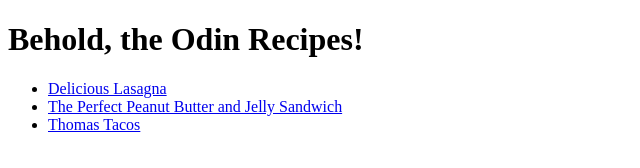
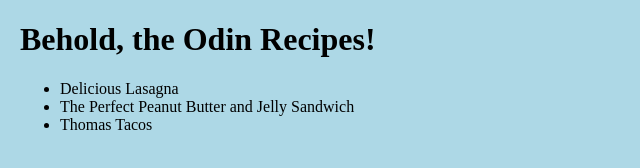
Before and after one commit to ThomasNathan/odin-recipes, a plain HTML site: page index.html in a window 1280 px wide. Shown: the whole page, without its empty margins (0-640 px from the left). Drawn offline with Linux system fonts and the light colour scheme.

Commit message:
Add css to index

```diff
--- a/index.html
+++ b/index.html
@@ -4,6 +4,7 @@
   <meta charset="UTF-8">
   <meta name="viewport" content="width=device-width, initial-scale=1.0">
   <title>Odin Recipes!</title>
+  <link rel="stylesheet" href="style.css">
 </head>
 <body>
   <h1>Behold, the Odin Recipes!</h1>
--- /dev/null
+++ b/style.css
@@ -0,0 +1,18 @@
+body {
+  background-color: lightblue;
+  margin-left: 20px;
+}
+
+li {
+  text-decoration: none;
+}
+
+a {
+  text-decoration: none;
+  color: black;
+}
+
+a:hover {
+    color: lightcoral;
+    background-color: white;
+}
```
